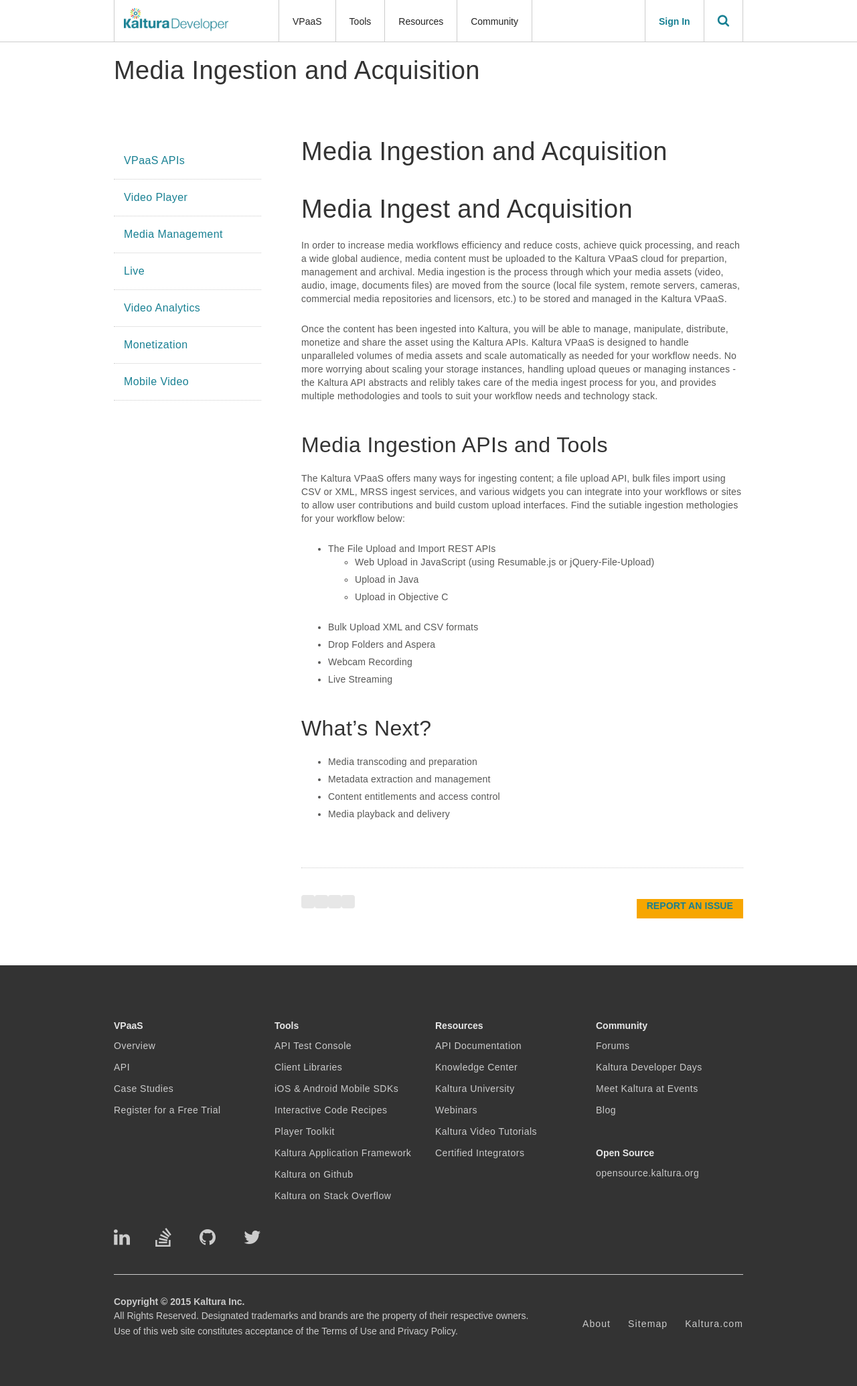
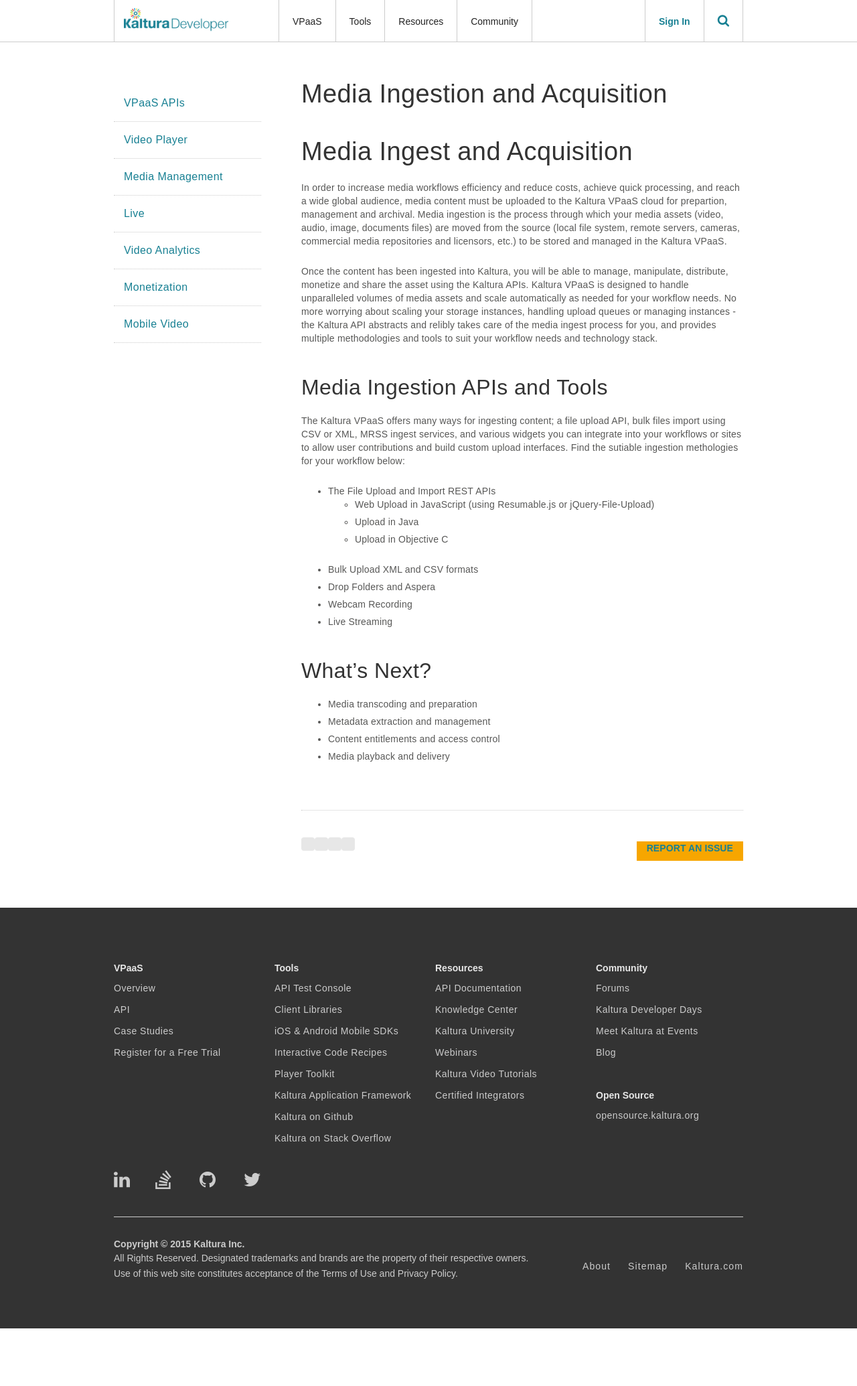
Before and after one commit to kaltura/DeveloperPortalDocs, a Jekyll site: the page built from media-ingestion/media-ingestion.md, in a window 1280 px wide. Shown: the whole page at 67% size. Built offline with Jekyll 4.4.1, drawn with Linux system fonts in a browser that asks for light colours; nearby versions of some CDN libraries; after the commit the page ends 1983 px from its top, so only the background shows below that.

Commit message:
removed current header content

```diff
--- a/_layouts/page.html
+++ b/_layouts/page.html
@@ -2,28 +2,7 @@
 layout: default
 ---
   <!--link rel="stylesheet" href="{{ site.baseurl }}/site.css"-->
-<article class="post w-section w-container">
-
-  <header class="post-header">
-    <h1 class="post-title">{{ page.title }}</h1>
-  </header>
-
-{% if page.git %}
-<a href="{{ page.git.github_url }}" target="_blank">Edit on Github</a>
-<table>
-<tr><td>Created on: {{ page.git.first_commit.commit_date }}, By: {{ page.git.first_commit.author_name }}</td></tr>
-<tr><td>Last commit: {{ page.git.last_commit.commit_date }}, By: {{ page.git.last_commit.author_name }}</td></tr>
-{% for contrib in page.git.authors %}
-<tr>
-<td>{{ contrib.name }} ({{ contrib.commits }} commits) (<a href="mailto:{{ contrib.email }}">{{ contrib.email }}</a>)</td>
-</tr>
-{% endfor %}
-{% endif %}
-</table>
-
-
-</article>
-
+<article>
 
 <div class="w-section side-nav-section">
     <div class="w-container">
@@ -129,3 +108,4 @@ layout: default
   			</div>
   		</div>
   	</div>
+</article>
```
